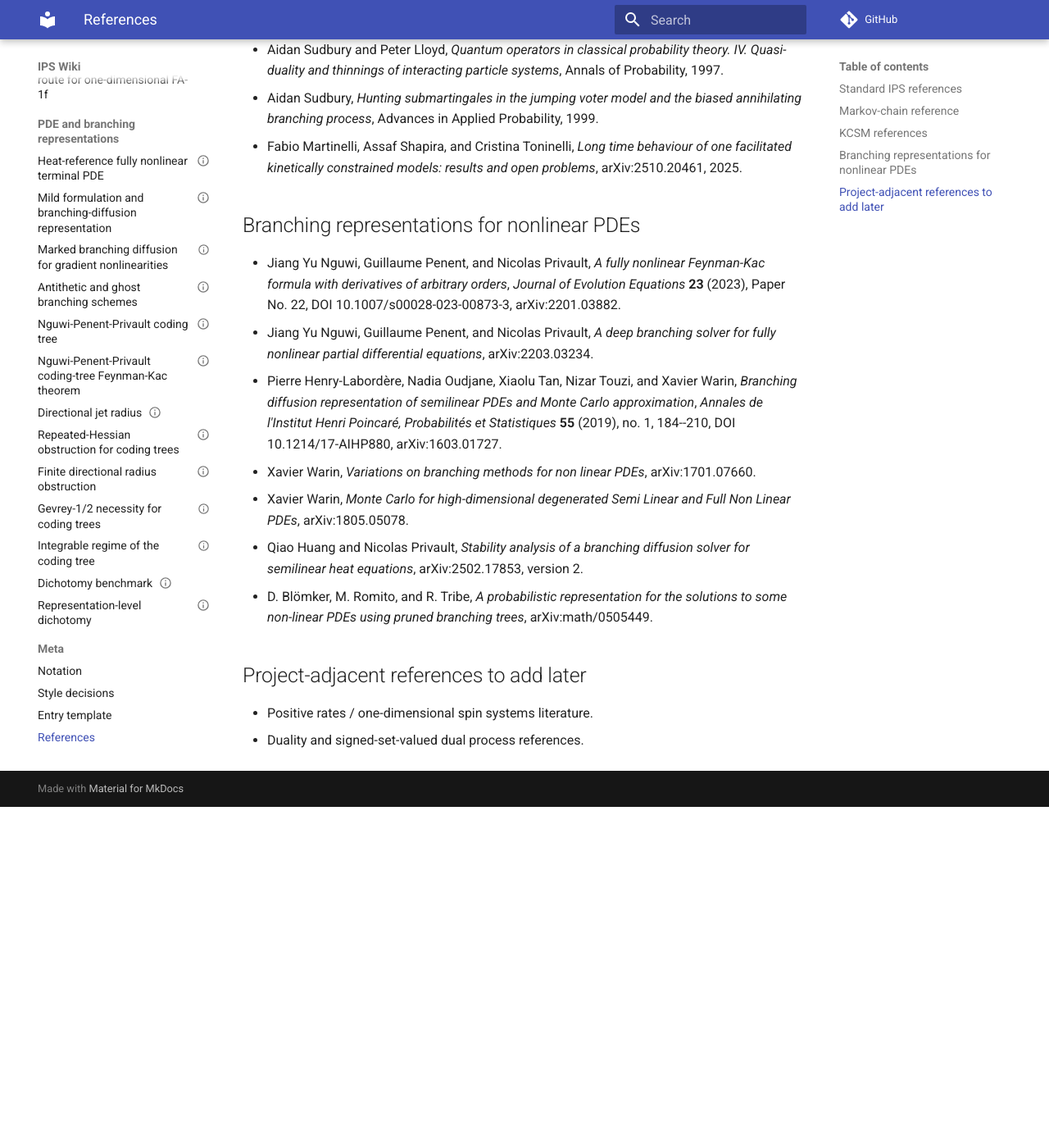
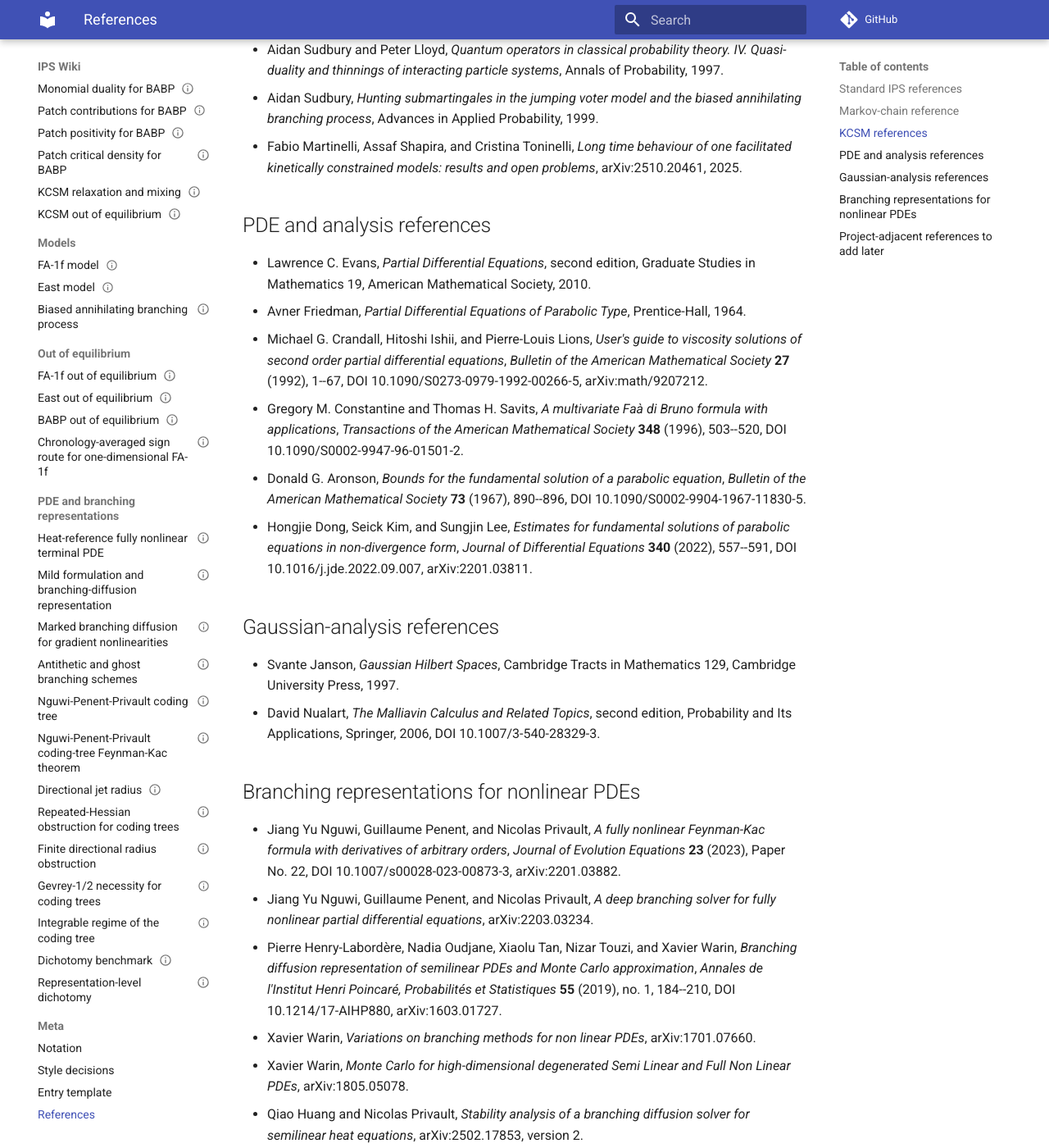
Before and after one commit to maciejgluchowski86-beep/ips-wiki, an MkDocs documentation site: the page built from docs/meta/references.md, in a window 1280 px wide and 1400 px high, scrolled down 1192 px. Shown: the whole window at 82% size. Built offline with MkDocs 1.6.1 and Material for MkDocs 9.7.7, drawn with Linux system fonts in a browser that asks for light colours; comment, search, counter and statistics services are not loaded; before the commit the page ends 2176 px from its top, so only the background shows below that.

Commit message:
Add PDE and Gaussian-analysis references

```diff
--- a/docs/meta/references.md
+++ b/docs/meta/references.md
@@ -32,6 +32,20 @@ This page is the human-readable reference list for the wiki. A structured BibTeX
 - Aidan Sudbury, *Hunting submartingales in the jumping voter model and the biased annihilating branching process*, Advances in Applied Probability, 1999.
 - Fabio Martinelli, Assaf Shapira, and Cristina Toninelli, *Long time behaviour of one facilitated kinetically constrained models: results and open problems*, arXiv:2510.20461, 2025.
 
+## PDE and analysis references
+
+- Lawrence C. Evans, *Partial Differential Equations*, second edition, Graduate Studies in Mathematics 19, American Mathematical Society, 2010.
+- Avner Friedman, *Partial Differential Equations of Parabolic Type*, Prentice-Hall, 1964.
+- Michael G. Crandall, Hitoshi Ishii, and Pierre-Louis Lions, *User's guide to viscosity solutions of second order partial differential equations*, *Bulletin of the American Mathematical Society* **27** (1992), 1--67, DOI 10.1090/S0273-0979-1992-00266-5, arXiv:math/9207212.
+- Gregory M. Constantine and Thomas H. Savits, *A multivariate Faà di Bruno formula with applications*, *Transactions of the American Mathematical Society* **348** (1996), 503--520, DOI 10.1090/S0002-9947-96-01501-2.
+- Donald G. Aronson, *Bounds for the fundamental solution of a parabolic equation*, *Bulletin of the American Mathematical Society* **73** (1967), 890--896, DOI 10.1090/S0002-9904-1967-11830-5.
+- Hongjie Dong, Seick Kim, and Sungjin Lee, *Estimates for fundamental solutions of parabolic equations in non-divergence form*, *Journal of Differential Equations* **340** (2022), 557--591, DOI 10.1016/j.jde.2022.09.007, arXiv:2201.03811.
+
+## Gaussian-analysis references
+
+- Svante Janson, *Gaussian Hilbert Spaces*, Cambridge Tracts in Mathematics 129, Cambridge University Press, 1997.
+- David Nualart, *The Malliavin Calculus and Related Topics*, second edition, Probability and Its Applications, Springer, 2006, DOI 10.1007/3-540-28329-3.
+
 ## Branching representations for nonlinear PDEs
 
 - Jiang Yu Nguwi, Guillaume Penent, and Nicolas Privault, *A fully nonlinear Feynman-Kac formula with derivatives of arbitrary orders*, *Journal of Evolution Equations* **23** (2023), Paper No. 22, DOI 10.1007/s00028-023-00873-3, arXiv:2201.03882.
```
